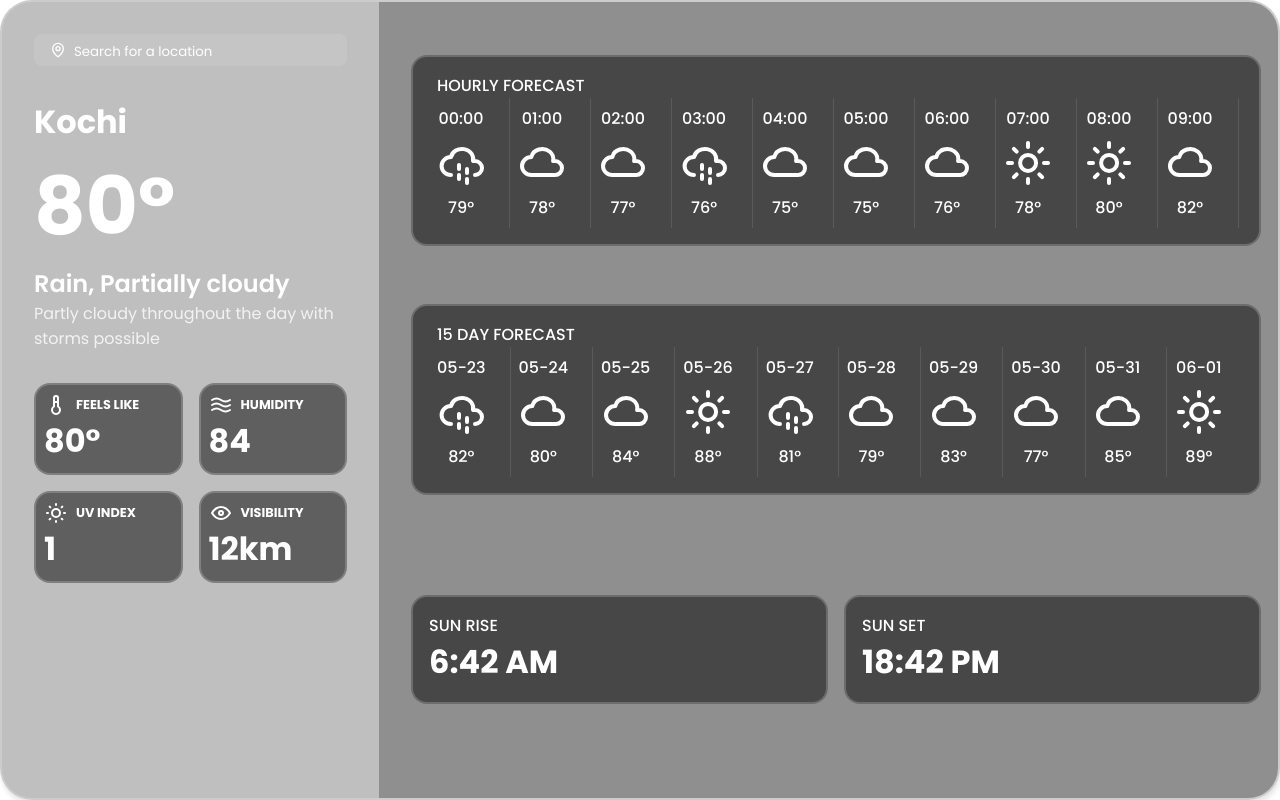
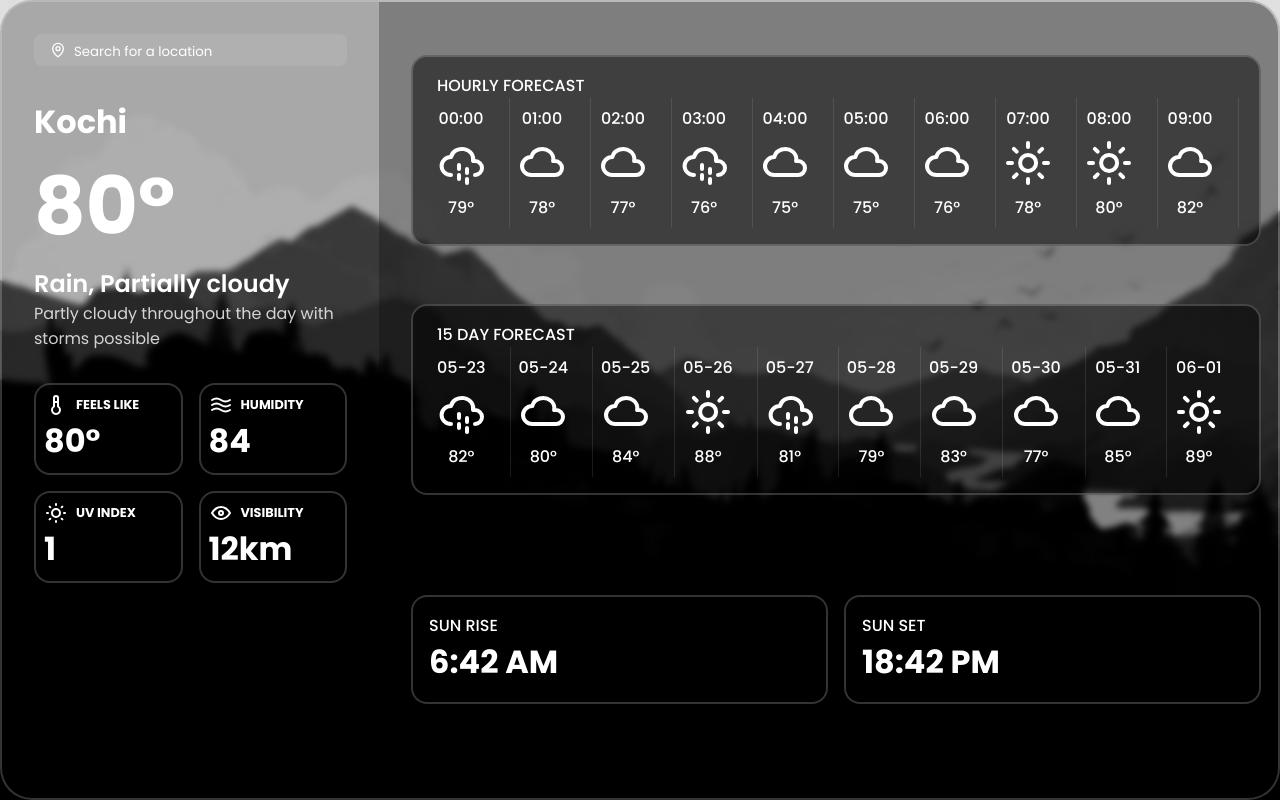
Before and after one commit to nivedhz/odin-weather-app, a website built with webpack: page src/template.html in a window 1280 px wide. Built offline with nearby package versions, Linux system fonts and the light colour scheme; no server answers; files whose address does not match are found by name.

Commit message:
feat(background img): added bg

```diff
--- a/src/styles/index.css
+++ b/src/styles/index.css
@@ -24,5 +24,5 @@
   display: flex;
   justify-content: center;
   align-items: center;
-  background: url(../../../../../../../Pictures/wallpapers/grey-mountains.jpeg);
+  background: url(../assets/images/grey-mountains.jpeg);
 }
```
Also changed, not shown: src/assets/images/grey-mountains.jpeg (added).
